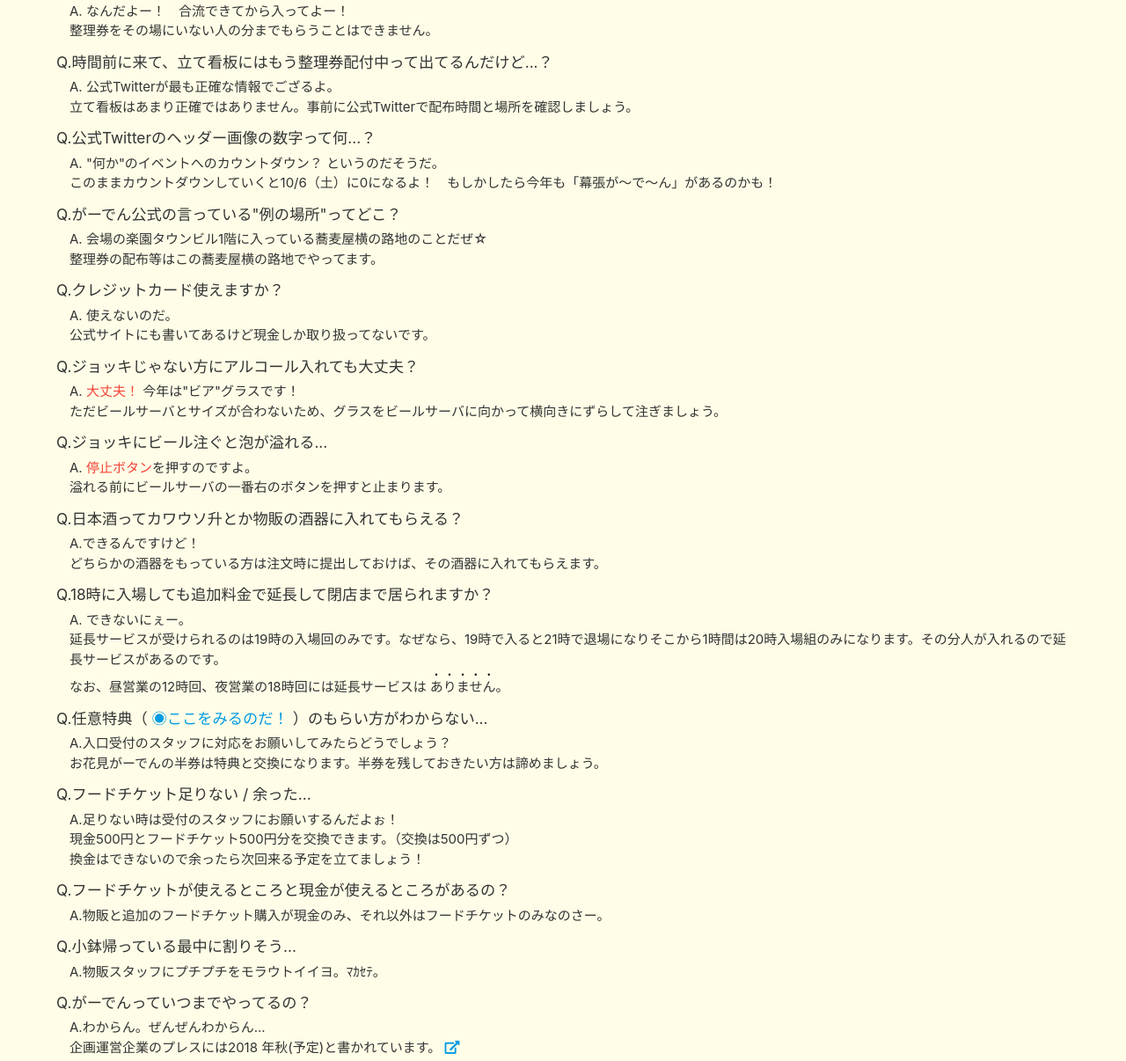
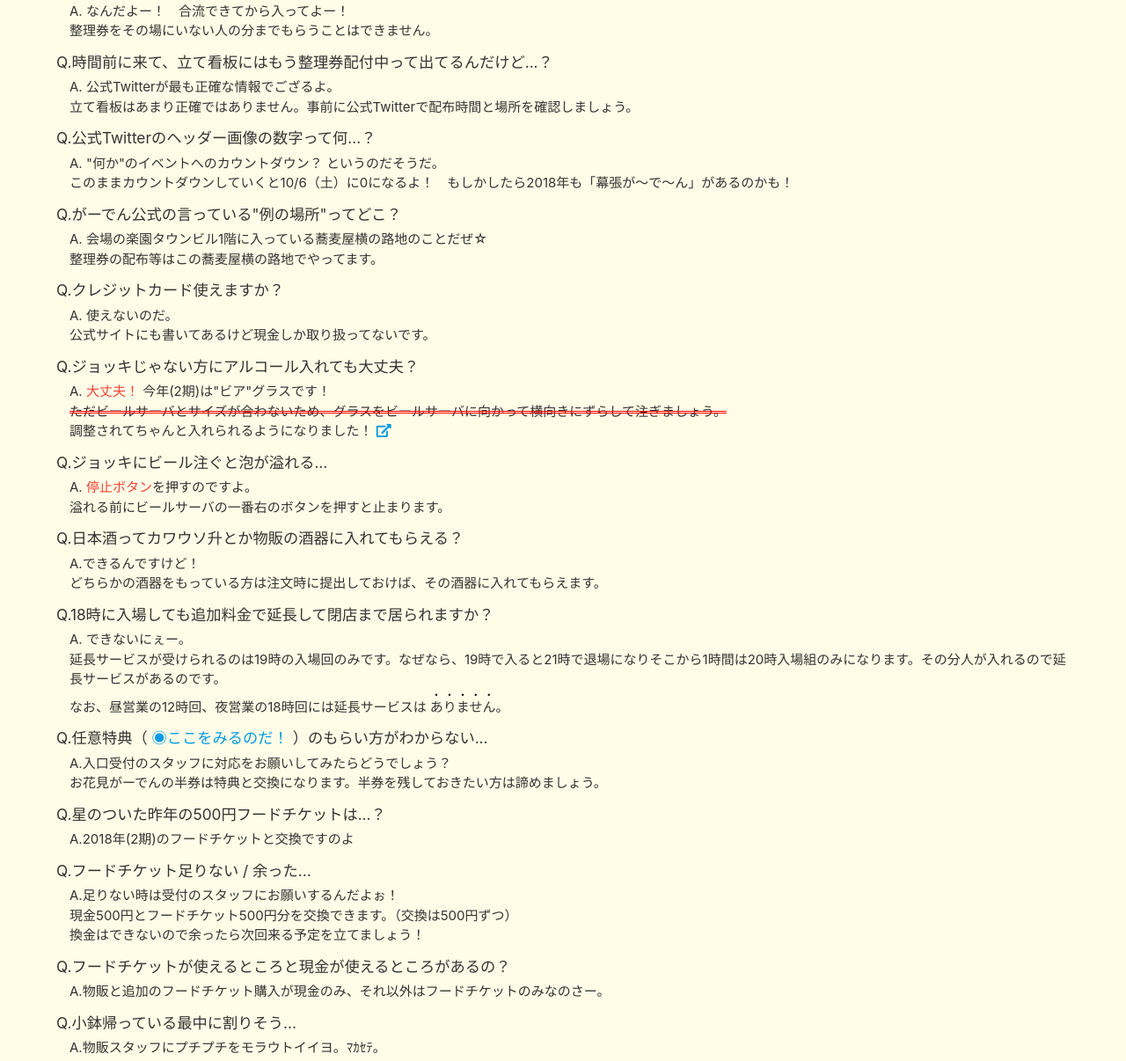
Before and after one commit to mayonakatv/japarilibrary, a PHP site: page / in a window 1280 px wide. Shown: the part 4874-6080 px from the top of the page at 88% size. Run offline with PHP 8.4, Linux system fonts and the light colour scheme; some libraries are stand-ins or nearby versions.

Commit message:
[Mod] etc
微修正

```diff
--- a/goods.php
+++ b/goods.php
@@ -43,6 +43,7 @@ require_once 'header.php';
       <p class="red-text">全て税込価格</p>
       <p>去年の商品はこちらからも購入できます！
         <br />オンラインショップで売り切れになっていてもがーでん物販ブースにて販売されているものもあります！
+        <br />※物販のみの利用はできません
         <br />
         <a href="https://kemono-friends-shop.net/" rel="external" title="がーでんショップ">けものフレンズがーでんショップ</a>
         <br />
--- a/index.php
+++ b/index.php
@@ -231,7 +231,7 @@
 
           <h6>Q.公式Twitterのヘッダー画像の数字って何...？</h6>
           <p>A. "何か"のイベントへのカウントダウン？ というのだそうだ。
-            <br />このままカウントダウンしていくと10/6（土）に0になるよ！　もしかしたら今年も「幕張が〜で〜ん」があるのかも！
+            <br />このままカウントダウンしていくと10/6（土）に0になるよ！　もしかしたら2018年も「幕張が〜で〜ん」があるのかも！
           </p>
 
           <h6>Q.がーでん公式の言っている"例の場所"ってどこ？</h6>
@@ -246,8 +246,9 @@
 
           <h6>Q.ジョッキじゃない方にアルコール入れても大丈夫？</h6>
           <p>A.
-            <span class="red-text">大丈夫！</span> 今年は"ビア"グラスです！
-            <br />ただビールサーバとサイズが合わないため、グラスをビールサーバに向かって横向きにずらして注ぎましょう。
+            <span class="red-text">大丈夫！</span> 今年(2期)は"ビア"グラスです！
+            <br /><span class="del-text">ただビールサーバとサイズが合わないため、グラスをビールサーバに向かって横向きにずらして注ぎましょう。</span>
+            <br />調整されてちゃんと入れられるようになりました！<a href="https://twitter.com/Kdatlyno/status/1031389958077014016" rel="external"></a>
           </p>
 
           <h6>Q.ジョッキにビール注ぐと泡が溢れる...</h6>
@@ -274,6 +275,9 @@
           <p>A.入口受付のスタッフに対応をお願いしてみたらどうでしょう？
             <br />お花見がーでんの半券は特典と交換になります。半券を残しておきたい方は諦めましょう。
           </p>
+
+          <h6>Q.星のついた昨年の500円フードチケットは...？</h6>
+          <p>A.2018年(2期)のフードチケットと交換ですのよ</p>
 
           <h6>Q.フードチケット足りない / 余った...</h6>
           <p>A.足りない時は受付のスタッフにお願いするんだよぉ！
@@ -687,19 +691,19 @@
           </div>
         </section>
 
-        <sectio id="sect-19">
+        <section id="sect-19">
           <h5>19時回延長サービス</h5>
           <p>19時入場に対する1時間延長サービスは、アルコール：2,000円、ソフトドリンク：1,000円で閉店まで延長できます。(前年と変更あり)
             <span>
               <a href="https://twitter.com/mamedaikichi/status/1020670514799390721" rel="external"></a>
             </span>
           </p>
-          <p>受付開始は、運用を見ていると以下のようです（全て19時回の方を対象としています）</p>
+          <!-- <p>受付開始は、運用を見ていると以下のようです（全て19時回の方を対象としています）</p>
           <ul class="dot-list">
             <li>「あと10分でラストオーダー」アナウンスあたりでは「21時から延長受け付けます」の案内が入り</li>
             <li>「20時半のラストオーダー」アナウンス後に「延長受け付けます」の案内が入り</li>
             <li>「あと10分で退場願います」アナウンスのときに「延長受け付けてます」の案内が入る</li>
-          </ul>
+          </ul> -->
       </section>
 
       <section id="sect-canceled">
@@ -804,16 +808,15 @@
         </ul>
       </section>
 
-      <section id="sect-changed">
+      <!-- <section id="sect-changed">
         <h5>昨年からの変更点</h5>
         <p>昨年の入場券は3,000円にジョッキまたはグラス、および1,000円分のフードチケットがついていました。
-          <br />今年は3,500円でお通し付きの小鉢と1,000円分のフードチケットです。(初参加者であれば)ジョッキを別途購入するため実質5,000円(2,000円弱の値上げに相当)です。
+          <br />2018年(2期)は3,500円でお通し付きの小鉢と1,000円分のフードチケットです。(初参加者であれば)ジョッキを別途購入するため実質5,000円(2,000円弱の値上げに相当)です。
         </p>
         <p>ジョッキやグラスはイベントスペース最奥物販コーナーにて購入
           <br />ジョッキは1日1個限定、グラスは購入制限なし</p>
         <p>ジョッキを持参して来ていない参加者へは貸しジョッキあり（物販ジョッキを購入推奨）</p>
-        <p>星のついた昨年の500円フードチケットは、今年(2期)のフードチケットと交換になります</p>
-      </section>
+      </section> -->
 
       <section id="sect-test-info">
         <h5>要検証の情報</h5>
@@ -884,6 +887,7 @@
             <h5>物販商品</h5>
             <p>去年の商品はこちらからも購入できます！
               <br />オンラインショップで売り切れになっていてもがーでん物販ブースにて販売されているものもあります！
+              <br />※物販のみの利用はできません
               <br />
               <a href="https://kemono-friends-shop.net/" rel="external" title="がーでんショップ">けものフレンズがーでんショップ
 
--- a/style/style.css
+++ b/style/style.css
@@ -177,6 +177,9 @@ ol.countlist li:before {
   text-emphasis: dot #000;
   -webkit-text-emphasis: dot #000;
 }
+.del-text {
+  text-decoration: line-through double #f00;
+}
 
 .pagetop {
   display: none;
```
